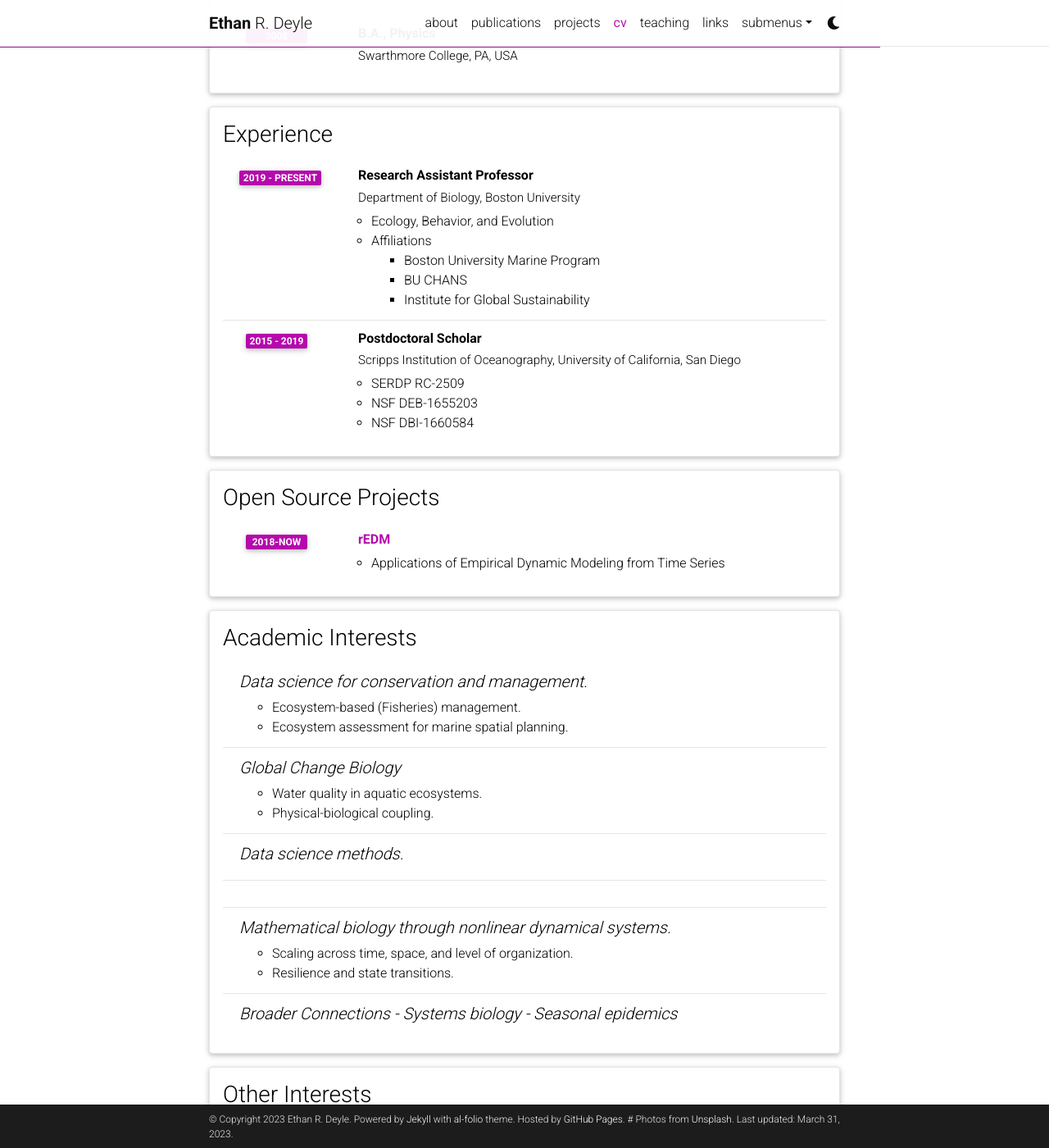
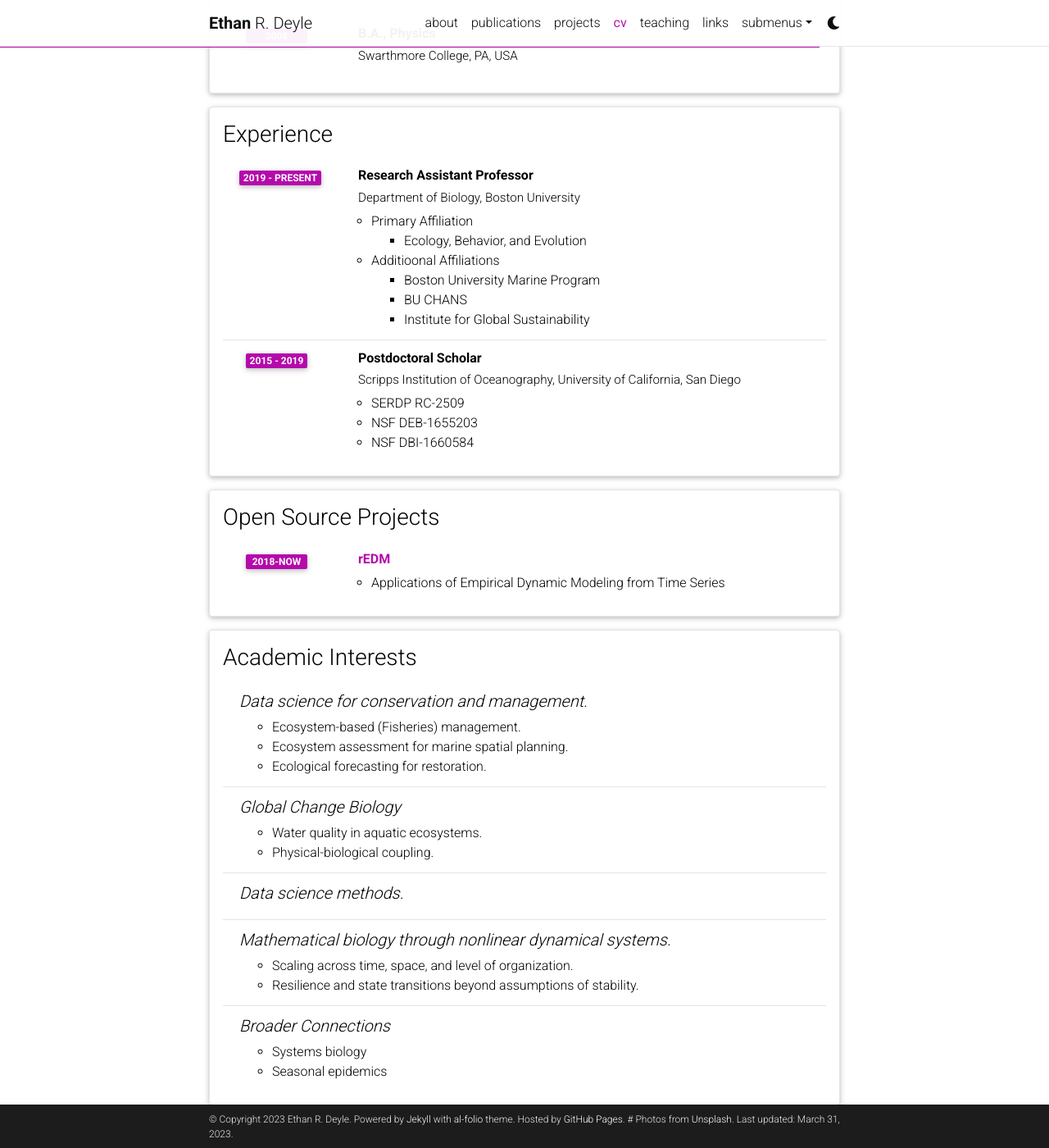
Before and after one commit to nonlinearnature/nonlinearnature.github.io, a Jekyll site: the page built from _pages/cv.md, in a window 1280 px wide and 1400 px high, scrolled down 719 px. Shown: the whole window at 82% size. Built offline with Jekyll 4.4.1, drawn with Linux system fonts in a browser that asks for light colours; comment, search, counter and statistics services are not loaded; a style sheet for code colours, icons or effects is not loaded.

Commit message:
Update cv.yml

```diff
--- a/_data/cv.yml
+++ b/_data/cv.yml
@@ -33,8 +33,10 @@
       institution: Department of Biology, Boston University
       year: 2019 - present
       description:
-        - Ecology, Behavior, and Evolution
-        - title: Affiliations
+        - title: Primary Affiliation
+          contents:
+            - Ecology, Behavior, and Evolution
+        - title: Additioonal Affiliations
           contents:
             - Boston University Marine Program
             - BU CHANS
@@ -61,6 +63,7 @@
       items:
         - Ecosystem-based (Fisheries) management.
         - Ecosystem assessment for marine spatial planning.
+        - Ecological forecasting for restoration.
     - title: Global Change Biology
       items:
         - Water quality in aquatic ecosystems.
@@ -69,14 +72,15 @@
       Items:
         - Empirical Dynamic Modeling.
         - <i>Glass box</i> machine learning.
-    - Causal inference from time-series data.
+        - Causal inference from time-series data.
     - title: Mathematical biology through nonlinear dynamical systems.
       items:
         - title: Causal interaction in biological systems.
       items:
         - Scaling across time, space, and level of organization.
-        - Resilience and state transitions.
+        - Resilience and state transitions beyond assumptions of stability.
     - title: Broader Connections
+      items:
         - Systems biology
         - Seasonal epidemics
 
```
